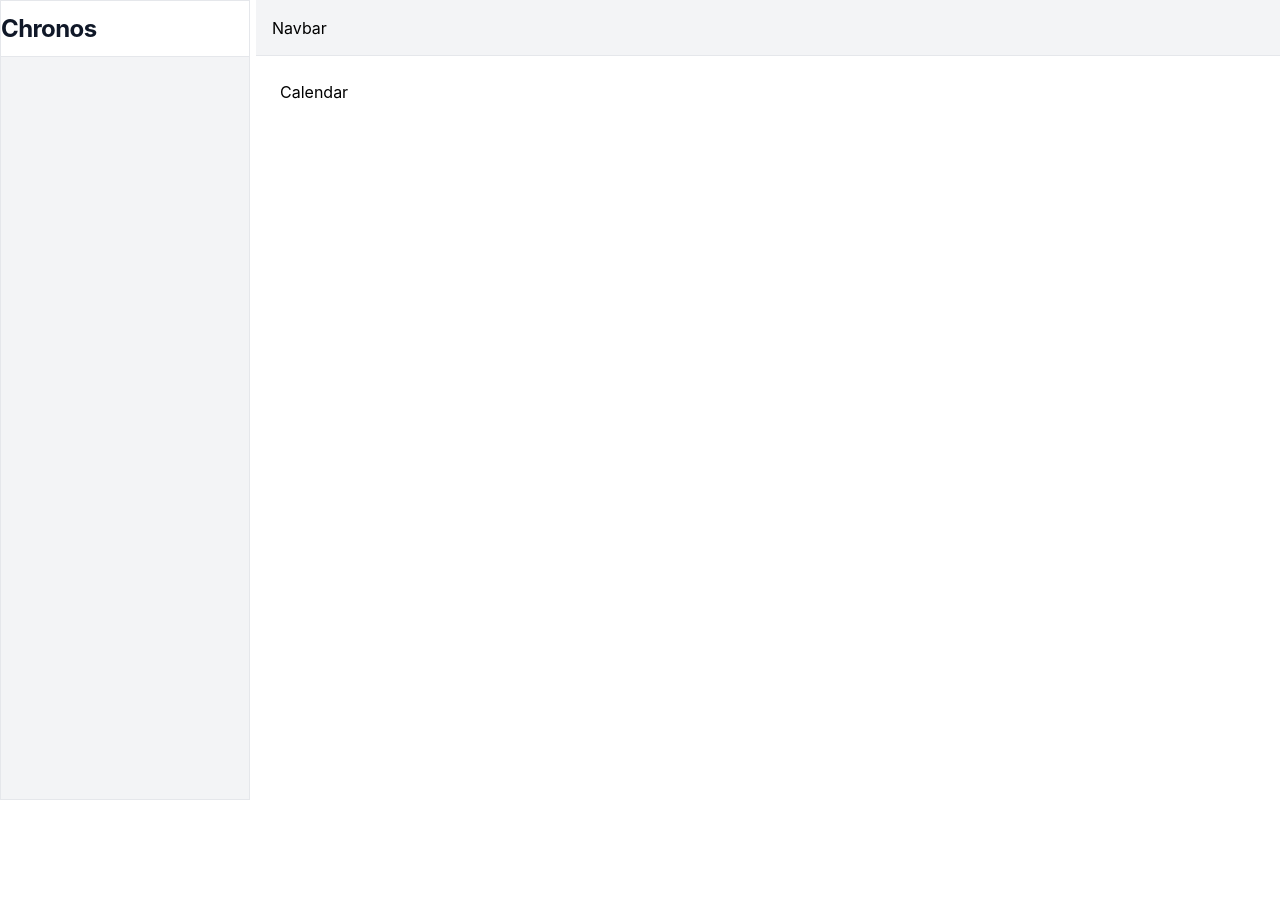
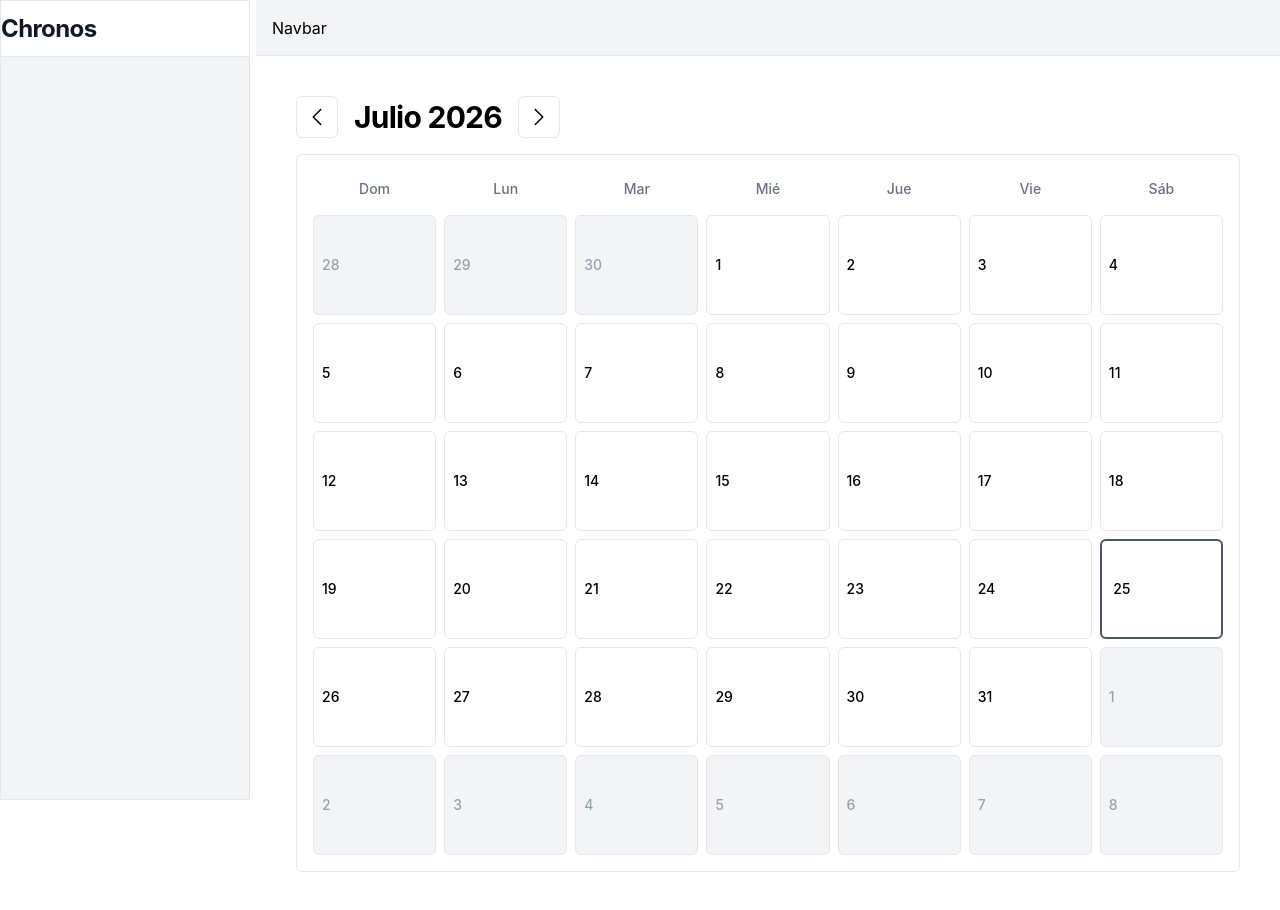
Before and after one commit to thejuancoo/chronos, a React (Vite) app: page /dashboard/calendar in a window 1280 px wide. Before the commit the page ends 800 px from the top, so only its background shows below. Built offline with nearby package versions, Linux system fonts and the light colour scheme.

Commit message:
feat: Muestra el calendario y los dias del mes

```diff
--- a/src/features/Calendar/Calendar.jsx
+++ b/src/features/Calendar/Calendar.jsx
@@ -1,7 +1,166 @@
-import React from 'react'
+import { useState } from 'react'
 
 export default function Calendar() {
+  const transactionsCalendar = {
+    "2026-8-5": [
+      { id: "1", title: "Supermercado", amount: -120.5, type: "expense", category: "Alimentación", time: "10:30" },
+    ]
+  }
+
+  const actualDate = new Date()
+  const month = actualDate.getMonth()
+  const year = actualDate.getFullYear()
+  const today = actualDate.getDay()
+
+  const [selectedDay, setSelectedDay] = useState(null)
+  const [currentDate, setCurrentDay] = useState(new Date(year, month, today))
+  const [isModalOpen, setIsModalOpen] = useState(false)
+
+  const months = [
+    "Enero",
+    "Febrero",
+    "Marzo",
+    "Abril",
+    "Mayo",
+    "Junio",
+    "Julio",
+    "Agosto",
+    "Septiembre",
+    "Octubre",
+    "Noviembre",
+    "Diciembre",
+  ]
+
+  const days = ["Dom", "Lun", "Mar", "Mié", "Jue", "Vie", "Sáb"]
+
+  const getDaysInMonth = date => {
+    const firstDay = new Date(year, month, 1)
+    const lastDay = new Date(year, month + 1, 0)
+    const daysInMonth = lastDay.getDate()
+    const startingDayOfWeak = firstDay.getDay()
+
+    const days = []
+
+    //Dias del mes anterior
+    const prevMonthLastDay = new Date(year, month, 0).getDate()
+    for(let i = startingDayOfWeak - 1; i >= 0; i--){
+      const date = prevMonthLastDay - i
+      const key = `${year}-${month}-${date}`
+      days.push({
+        date,
+        month: month - 1,
+        transactions: transactionsCalendar[key] || [],
+        isCurrentMonth: false,
+        isToday: false
+      })
+    }
+
+    //Día del mes actual
+    const today = new Date()
+    for(let i = 1; i <= daysInMonth; i++){
+      const key = `${year}-${month + 1}-${i}`
+      const isToday = today.getDate() === i && today.getMonth() === month && today.getFullYear() === year
+      days.push({
+        date: i,
+        month,
+        transactions: transactionsCalendar[key] || [],
+        isCurrentMonth: true,
+        isToday
+      })
+    }
+
+    //Dias del mes siguiente
+    const remainingDays = 42 - days.length
+    for(let i = 1; i <= remainingDays; i++){
+      const key = `${year}-${month + 2}-${i}`
+      days.push({
+        date: i,
+        month: month + 1,
+        transactions: transactionsCalendar[key] || [],
+        isCurrentMonth: false,
+        isToday: false
+      })
+    }
+
+    return days
+  }
+
+  const calendarDays = getDaysInMonth(currentDate)
+
+  const previousMonth = () => {
+    setCurrentDate(new Date(currentDate.getFullYear(), currentDate.getMonth() - 1, 1))
+  }
+
+  const nextMonth = () => {
+    setCurrentDate(new Date(currentDate.getFullYear(), currentDate.getMonth() + 1, 1))
+  }
+
+  const goToDay = () => {
+    setCurrentDate(new Date())
+  }
+
+  const getTotalForDay = (day) => day.transactions.reduce((sum, t) => sum + t.amount, 0)
+
   return (
-    <div>Calendar</div>
+    <div className="flex-1 space-y-4 h-full p-4 md:p-4 pt-6">
+      <div className="flex items-center justify-between">
+        <div className="flex justify-center items-center space-x-4">
+          <button
+            onClick={previousMonth}
+            className="p-2 border border-gray-200 hover:bg-gray-100 rounded-md"
+          >
+            <svg xmlns="http://www.w3.org/2000/svg" fill="none" viewBox="0 0 24 24" strokeWidth={1.5} stroke="currentColor" className="size-6 dark:text-gray-200">
+              <path strokeLinecap="round" strokeLinejoin="round" d="M15.75 19.5 8.25 12l7.5-7.5" />
+            </svg>
+          </button>
+          <h2 className="text-3xl font-bold tracking-tight dark:text-white">{months[currentDate.getMonth()]} {currentDate.getFullYear()}</h2>
+          <button
+            onClick={nextMonth}
+            className="p-2 border border-gray-200 hover:bg-gray-100 rounded-md"
+          >
+            <svg xmlns="http://www.w3.org/2000/svg" fill="none" viewBox="0 0 24 24" strokeWidth={1.5} stroke="currentColor" className="size-6 dark:text-gray-200">
+              <path strokeLinecap="round" strokeLinejoin="round" d="m8.25 4.5 7.5 7.5-7.5 7.5" />
+            </svg>
+          </button>
+        </div>
+      </div>
+
+      <div className="p-4 border rounded-md border-gray-200">
+        <div className="grid grid-cols-7 gap-2">
+          {days.map(day => (
+            <div key={day} className="text-center text-sm font-medium text-gray-500 py-2">
+              {day}
+            </div>
+          ))}
+
+          {calendarDays.map((day, index) => {
+            const total = getTotalForDay(day)
+            const hasIncome = day.transactions.some((t) => t.type === "income")
+            const hasExpense = day.transactions.some((t) => t.type === "expense")
+            const hasScheduled = day.transactions.some((t) => t.type === "scheduled")
+
+            return (
+              <button
+                key={index}
+                onClick={() => setSelectedDay(day)}
+                className={`min-h-[100px] border rounded-md border-gray-200 p-2 hover:shadow-md text-left transition-all
+                  ${!day.isCurrentMonth ? "bg-gray-100 text-gray-400 dark:bg-gray-800 dark:border-gray-600" : "bg-white dark:bg-black dark:border-gray-600"}
+                  ${day.isToday ? "border-gray-600 border-2 dark:border-gray-100 dark:border-4" : ""}
+                  ${selectedDay?.date === day.date && selectedDay?.month === day.month ? "ring-2 ring-blue-600" : ""}
+                `}
+              >
+                <div className="flex items-start justify-between">
+                  <span
+                    className={`text-sm font-medium dark:text-white ${day.isToday ? "flex h-6 w-6 items-center justify-center" : ""}`}
+                  >
+                    {day.date}
+                  </span>
+                </div>
+              </button>
+            )
+          })}
+        </div>
+      </div>
+    </div>
   )
 }
```
